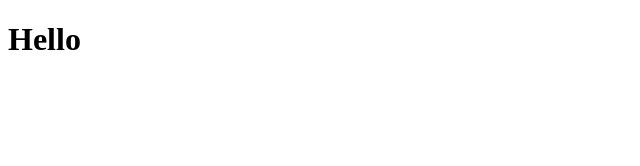
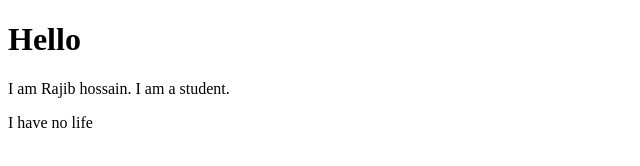
Before and after one commit to rajib-6311/First-Webprogram, a plain HTML site: page index.html in a window 1280 px wide. Shown: the whole page, without its empty margins (0-640 px from the left). Drawn offline with Linux system fonts and the light colour scheme.

Commit message:
change something

```diff
--- a/index.html
+++ b/index.html
@@ -7,5 +7,7 @@
 </head>
 <body>
     <h1>Hello</h1>
+    <p>I am Rajib hossain. I am a student. </p>
+    <p>I have no life</p>
 </body>
 </html>
```
